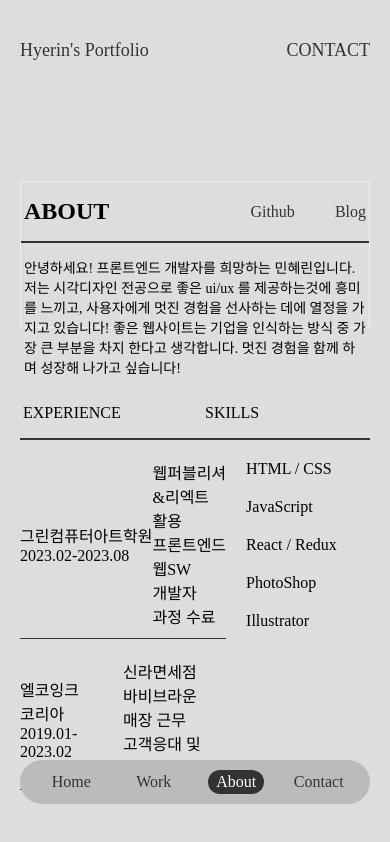
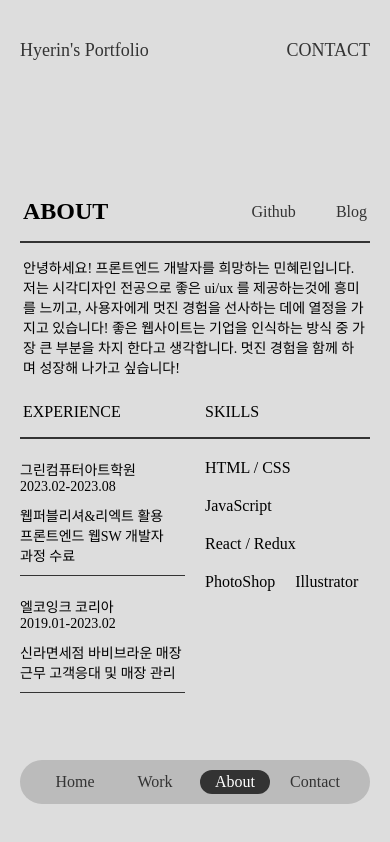
Before and after one commit to Minhyerin/HyerinPortfolio.ver2, a React (Create React App) app: page /about in a window 390 px wide. Built offline with nearby package versions, Linux system fonts and the light colour scheme; a web font is replaced by a local one.

Commit message:
mobile-ing

```diff
--- a/src/Components/Navbar.js
+++ b/src/Components/Navbar.js
@@ -23,11 +23,21 @@ const Ul = styled.ul`
     width: 100%;
     a {
       display: inline-block;
-      width: 90%;q
+      width: 90%;
       color: #333;
       padding: 3px 0;
       border-radius: 20px;
       transition: 0.4s;
+    }
+  }
+
+  @media screen and (max-width: 768px) {
+    gap: 10px;
+    li {
+      a {
+        width: 100%;
+        font-size: 16px;
+      }
     }
   }
 `;
--- a/src/Components/WorkdetailView.js
+++ b/src/Components/WorkdetailView.js
@@ -24,6 +24,18 @@ const Container = styled(motion.div)`
     top: 20px;
     right: 30px;
     font-size: 22px;
+  }
+
+  @media screen and (max-width: 768px) {
+    width: 100vw;
+    height: 100vh;
+    padding: 20px 30px;
+    //border: 1px solid red;
+    top: -60px;
+    left: -20px;
+    .closeBtn {
+      top: 30px;
+    }
   }
 `;
 const InnerWrapper = styled.div`
@@ -60,6 +72,9 @@ const Title = styled.div`
       margin-top: 3px;
     }
   }
+  @media screen and (max-width: 768px) {
+    padding: 10px 0;
+  }
 `;
 
 const ContentWrapper = styled.div`
@@ -73,6 +88,13 @@ const ContentWrapper = styled.div`
     line-height: 1.5;
     word-break: keep-all;
   }
+  @media screen and (max-width: 768px) {
+    width: 100%;
+    margin-top: 10px;
+    span {
+      font-size: 16px;
+    }
+  }
 `;
 const Content = styled.div`
   margin-top: 20px;
@@ -80,12 +102,15 @@ const Content = styled.div`
     width: 1000px;
     height: 100%;
   }
+  @media screen and (max-width: 768px) {
+    img {
+      width: 100%;
+    }
+  }
 
 `;
 const VideoBox = styled.div`
   width: 100%;
-  // padding: 30px;
-  // background-color: #ddd;
   text-align: center;
   video {
     width: 100%;
@@ -94,6 +119,7 @@ const VideoBox = styled.div`
     width: 250px;
   }
 `;
+
 const InfoBox = styled.div`
   margin-bottom: 80px;
 
@@ -107,6 +133,12 @@ const InfoBox = styled.div`
     margin-top: 10px;
     word-break: keep-all;
     border-bottom: 1px solid #ddd;
+  }
+  @media screen and (max-width: 768px) {
+    margin-bottom: 40px;
+    span {
+      font-size: 14px;
+    }
   }
 `;
 
--- a/src/Pages/About.js
+++ b/src/Pages/About.js
@@ -26,7 +26,6 @@ const ContentWrapper = styled.div`
   }
 `;
 const AboutBox = styled.div`
-  border: 1px solid #eee;
   width: 100%;
   margin-bottom: 30px;
 `;
@@ -52,7 +51,6 @@ const Socialbtn = styled(motion.div)`
   margin-left: 20px;
   p {
     font-size: 16px;
-  }
   }
 `;
 const UnderLine = styled(motion.div)`
@@ -96,6 +94,17 @@ const Expriencebox = styled.div`
     span {
       flex: 1;
       word-break: keep-all;
+    }
+  }
+
+  @media screen and (max-width: 768px) {
+    div {
+      flex-direction: column;
+      align-items: flex-start;
+      gap: 10px;
+      span {
+        font-size: 14px;
+      }
     }
   }
 `;
--- a/src/Pages/Contact.js
+++ b/src/Pages/Contact.js
@@ -41,7 +41,7 @@ const Title = styled(motion.div)`
 const SubTitle = styled(motion.div)`
   flex: 1;
   @media screen and (max-width: 768px) {
-    position: absolute;
+    display: none;
   }
 `;
 const UnderLine = styled(motion.div)`
@@ -133,6 +133,10 @@ const EmailBox = styled.div`
   margin: 20px 0;
   a {
     display: inline-block;
+  }
+  @media screen and (max-width: 768px) {
+    margin: 0;
+    margin-top: 20px;
   }
 `;
 const SocialBox = styled.div`
```
